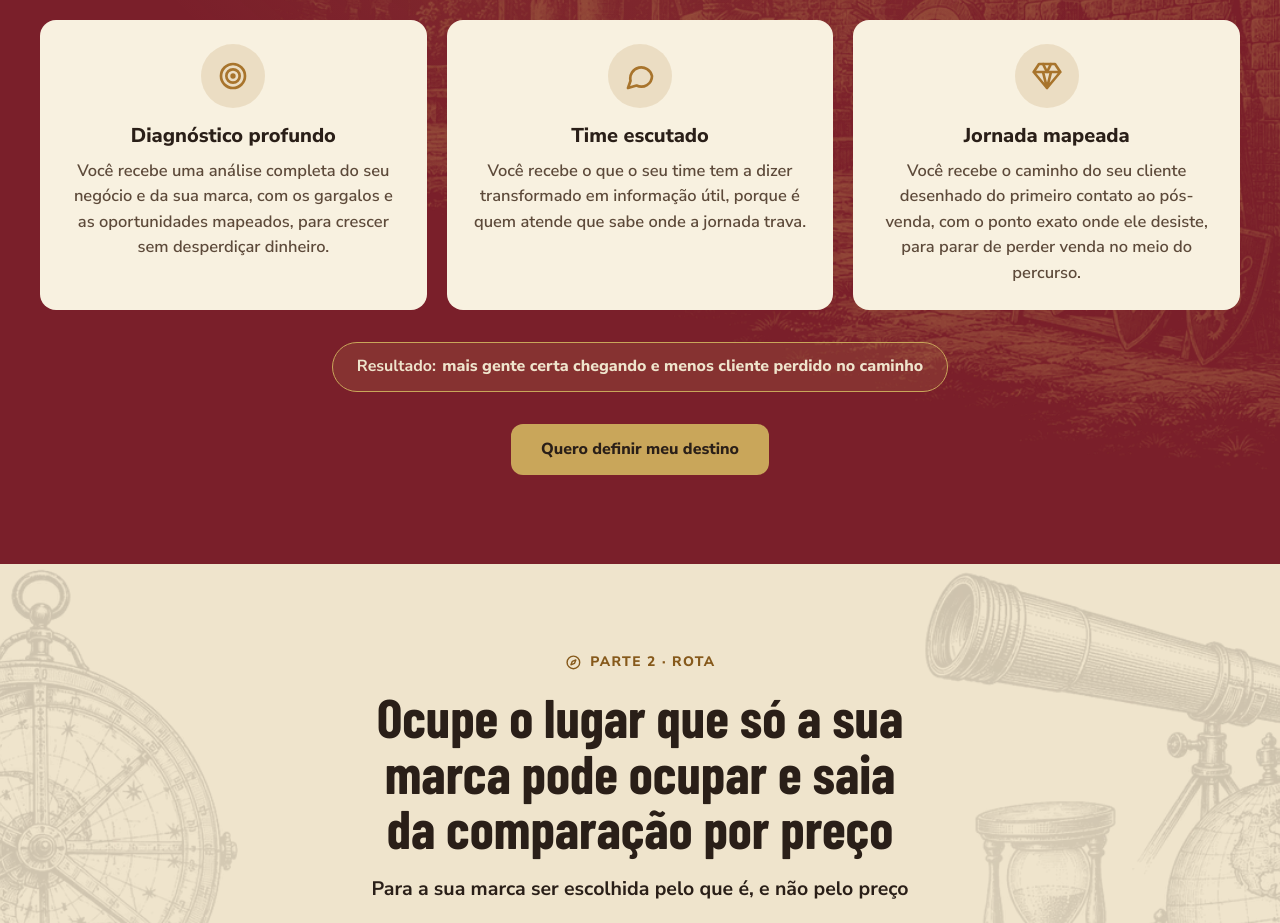
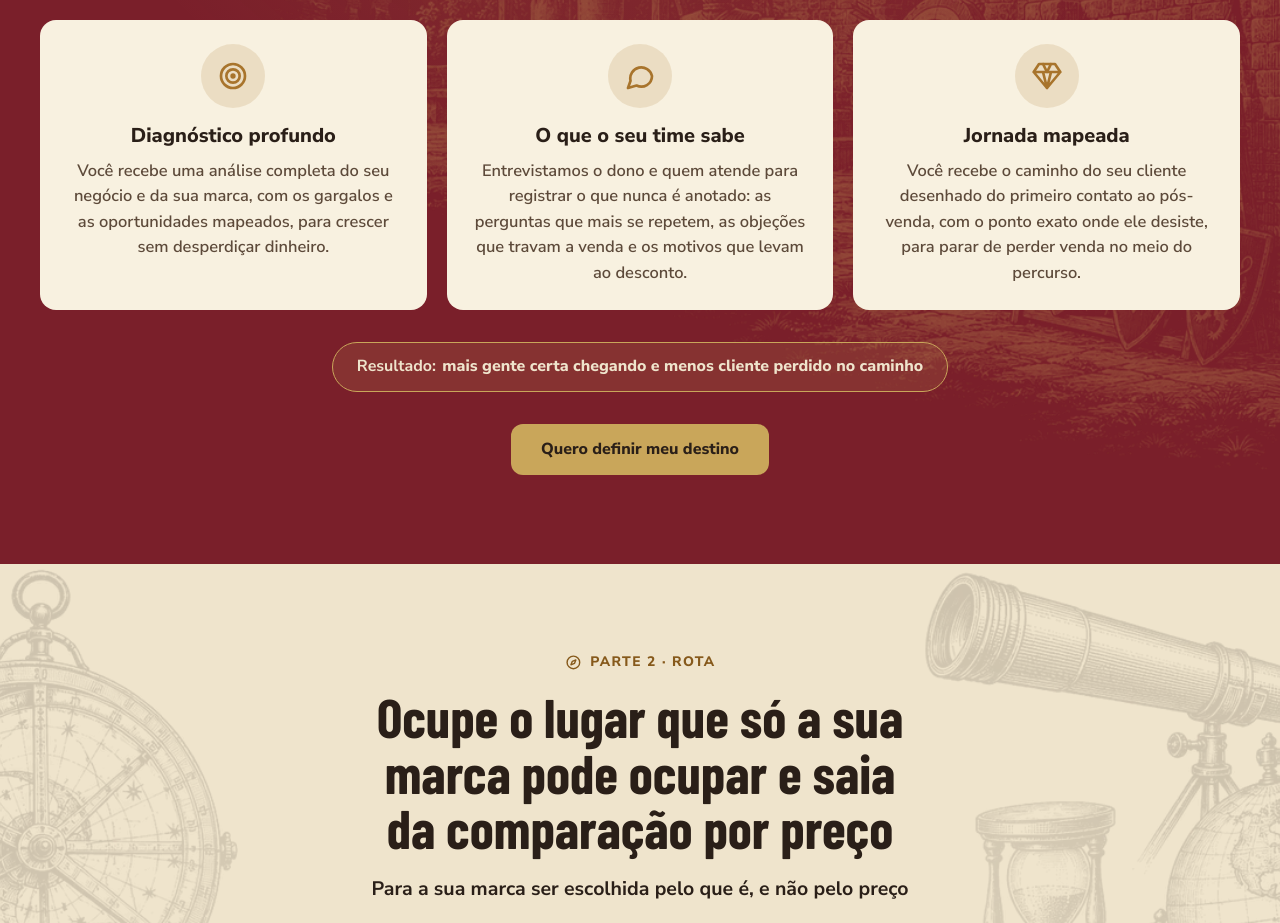
Before and after one commit to Viniwayne69/markway, a Next.js app: page / in a window 1280 px wide. Shown: the part 2220-3143 px from the top of the page. Built offline with nearby package versions, Linux system fonts and the light colour scheme; a web font is replaced by a local one.

Commit message:
Card do time no Porto fica concreto: entrevistas com dono e atendimento
Co-Authored-By: Claude Sonnet 5.5 <noreply@anthropic.com>
Claude-Session: https://claude.ai/code/session_018ckGgeLrJeXv2UHJFd83h8

```diff
--- a/src/data/site.ts
+++ b/src/data/site.ts
@@ -63,7 +63,7 @@ export const solutions = [
 
 export const portoCards = [
   { title: "Diagnóstico profundo", text: "Você recebe uma análise completa do seu negócio e da sua marca, com os gargalos e as oportunidades mapeados, para crescer sem desperdiçar dinheiro." },
-  { title: "Time escutado", text: "Você recebe o que o seu time tem a dizer transformado em informação útil, porque é quem atende que sabe onde a jornada trava." },
+  { title: "O que o seu time sabe", text: "Entrevistamos o dono e quem atende para registrar o que nunca é anotado: as perguntas que mais se repetem, as objeções que travam a venda e os motivos que levam ao desconto." },
   { title: "Jornada mapeada", text: "Você recebe o caminho do seu cliente desenhado do primeiro contato ao pós-venda, com o ponto exato onde ele desiste, para parar de perder venda no meio do percurso." }
 ];
 export const portoResult = "mais gente certa chegando e menos cliente perdido no caminho";
```
